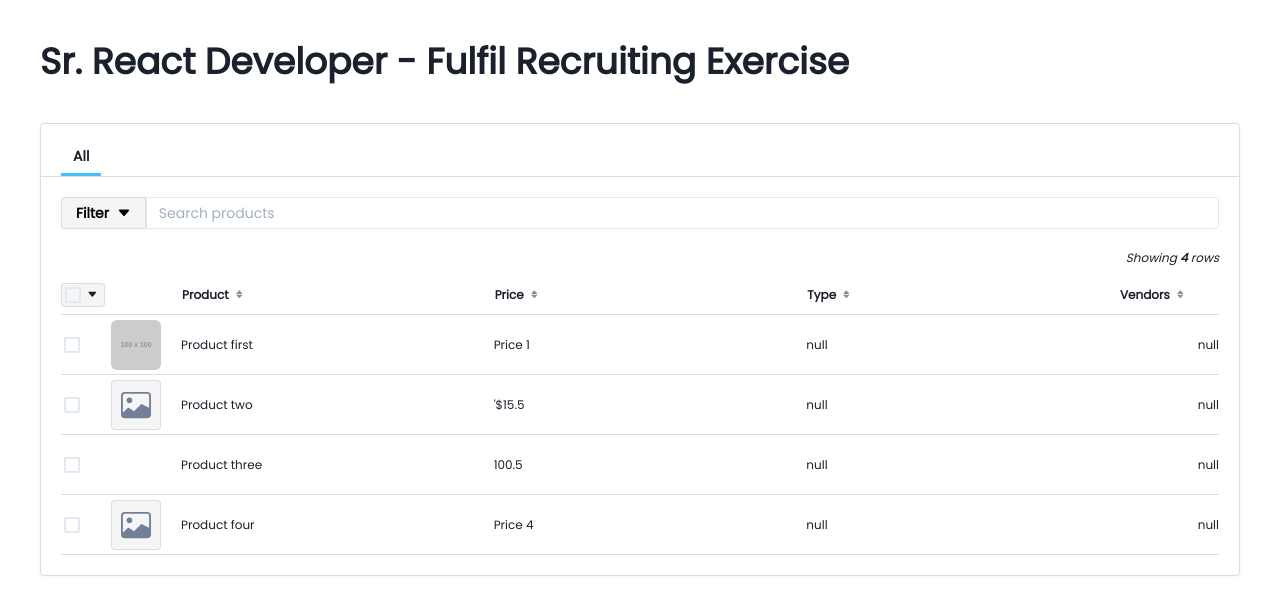
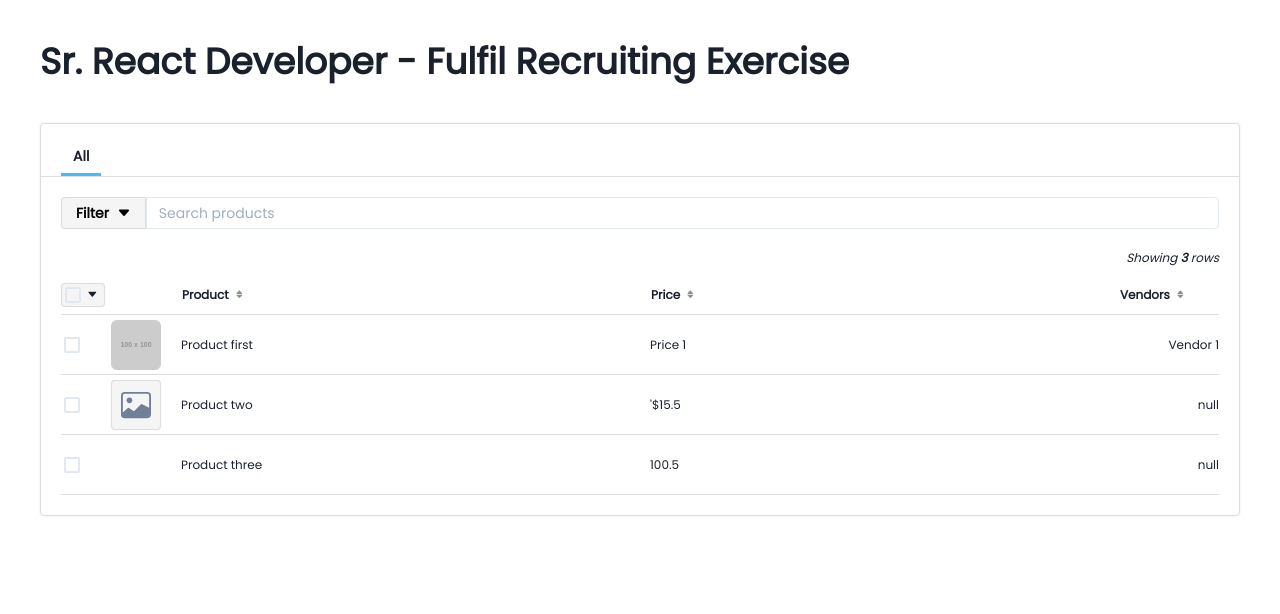
Before and after one commit to chineduogada/sr-react-dev-fulfil-exercise, a Next.js app: page / in a window 1280 px wide. Shown: the top 614 px of the page. Built offline with nearby package versions, Linux system fonts and the light colour scheme.

Commit message:
feat(DataTable): ensure an event is called onSelectChange
Refs: #5

```diff
--- a/components/DataTable/DataTable.tsx
+++ b/components/DataTable/DataTable.tsx
@@ -14,6 +14,7 @@ const DataTable: React.FC<DataTableProps> = ({
   columns,
   rows: originalRows,
   onRowClick,
+  onSelectionChange,
 }) => {
   const [rows, setRows] = React.useState<Array<Row>>(originalRows);
   const [selectedRows, setSelectedRows] = React.useState<
@@ -24,13 +25,17 @@ const DataTable: React.FC<DataTableProps> = ({
     if (
       selectedRows.some(({ rowId: selectedRowId }) => selectedRowId === rowId)
     ) {
-      setSelectedRows(
-        selectedRows.filter(
-          ({ rowId: selectedRowId }) => selectedRowId !== rowId
-        )
+      const newSelectedRows = selectedRows.filter(
+        ({ rowId: selectedRowId }) => selectedRowId !== rowId
       );
+      onSelectionChange(newSelectedRows.map(({ rowId }) => `${rowId}`));
+
+      setSelectedRows(newSelectedRows);
     } else {
-      setSelectedRows([...selectedRows, { rowId }]);
+      const newSelectedRows = [...selectedRows, { rowId }];
+      onSelectionChange(newSelectedRows.map(({ rowId }) => `${rowId}`));
+
+      setSelectedRows(newSelectedRows);
     }
   };
 
@@ -40,6 +45,7 @@ const DataTable: React.FC<DataTableProps> = ({
         ? []
         : rows.map((row) => ({ rowId: row.id as string }));
     setSelectedRows(newSelectedRows);
+    onSelectionChange("All");
   };
 
   console.log(selectedRows);
--- a/components/DataTable/interfaces.ts
+++ b/components/DataTable/interfaces.ts
@@ -4,6 +4,7 @@ export default interface DataTableProps {
   columns: Array<Column>;
   rows: Array<Row>;
   onRowClick: (row: Row, rowIndex: number) => void;
+  onSelectionChange: (selectedRows: string[] | "All") => void;
 }
 
 export interface TableHeadProps {
--- a/pages/index.tsx
+++ b/pages/index.tsx
@@ -19,12 +19,7 @@ const HomePage: NextPage = () => {
           {
             id: "price",
             label: "Price",
-            numeric: false, // Right Align
-          },
-          {
-            id: "type",
-            label: "Type",
-            numeric: false, // Right Align
+            numeric: false,
           },
           {
             id: "vendors",
@@ -39,27 +34,27 @@ const HomePage: NextPage = () => {
             product: "Product first",
             price: "Price 1",
             image: "https://via.placeholder.com/100",
+            vendors: "Vendor 1",
           },
           {
             id: "2",
             product: "Product two",
             price: "'$15.5",
             image: null,
+            vendor: "Vendor 2",
           },
           {
             id: "3",
             product: "Product three",
             price: 100.5,
-          },
-          {
-            id: "4",
-            product: "Product four",
-            price: "Price 4",
-            image: null,
+            vendor: "Vendor 3",
           },
         ]}
         onRowClick={(row, index) => {
           console.log(row, index);
+        }}
+        onSelectionChange={(selectedRows) => {
+          console.log(selectedRows);
         }}
       />
     </Box>
```
Also changed, not shown: services/product.ts (deleted, +0 -67 lines), 1 other file (tests, documents, lock files or other folders).
